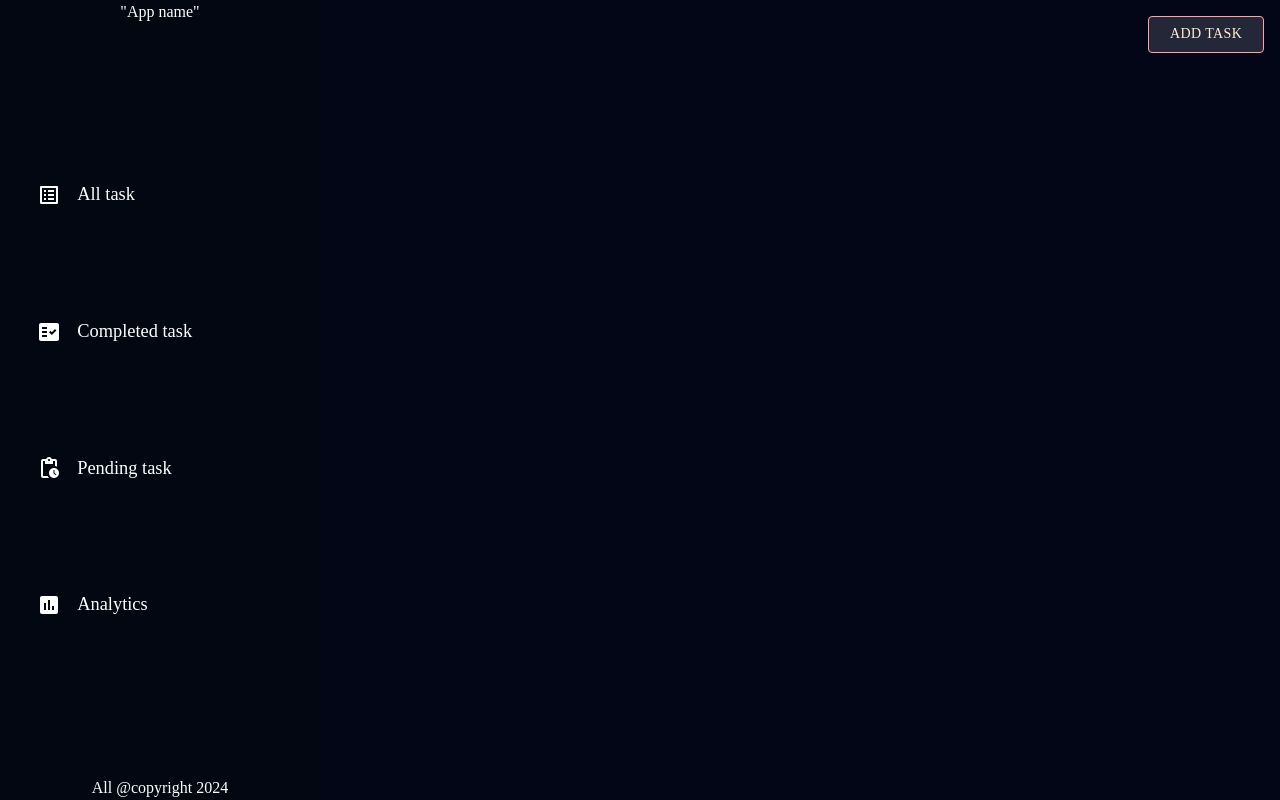
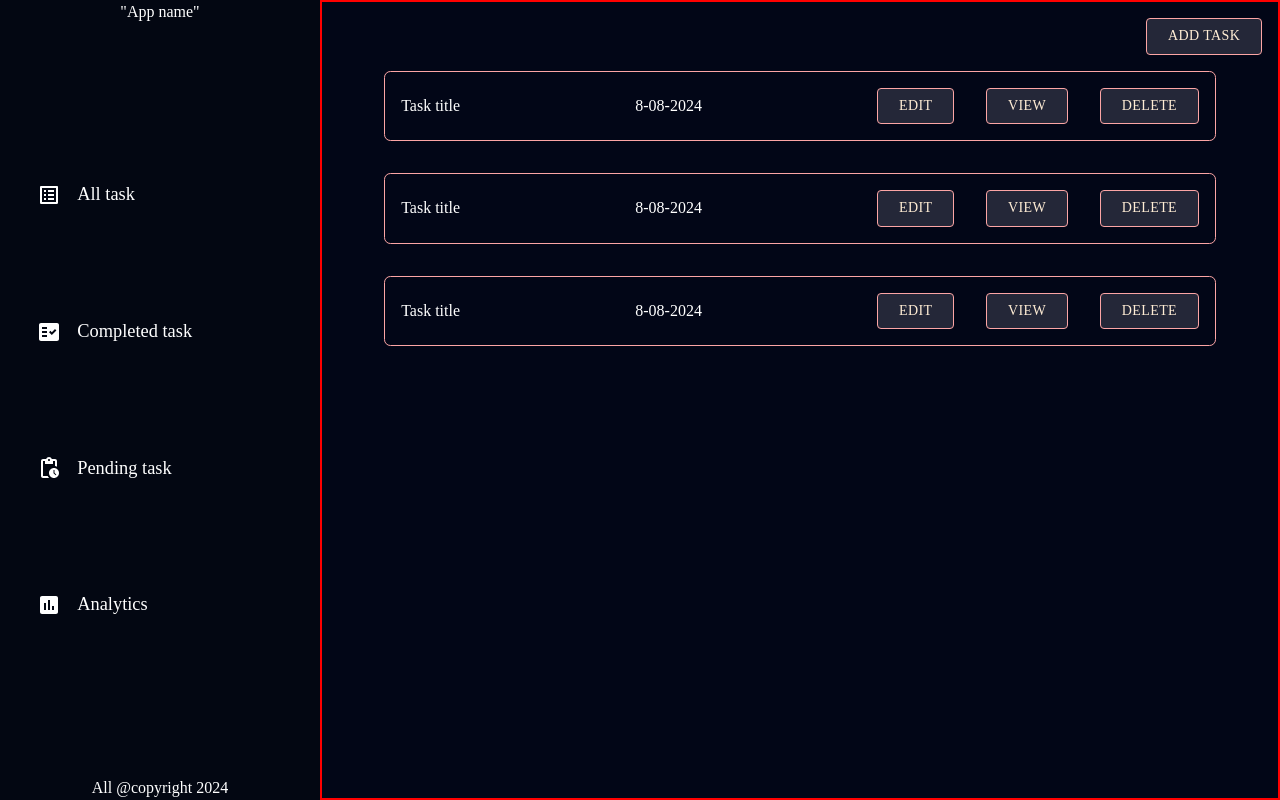
Before and after one commit to sudiptaMukherjee2001/TaskMaster, a Next.js app: page / in a window 1280 px wide. Built offline with nearby package versions, Linux system fonts and the light colour scheme.

Commit message:
created custom task container ,  created task summary comp

```diff
--- /dev/null
+++ b/src/app/components/TaskContainer.jsx
@@ -0,0 +1,12 @@
+'use client'
+import React from 'react'
+/* styled component */
+import { TaskCon } from '../style/TaskContainer.style'
+
+const TaskContainer = ({ children, border, display }) => {
+    return (
+        <TaskCon border={border} display={display}>{children}</TaskCon>
+    )
+}
+
+export default TaskContainer
--- /dev/null
+++ b/src/app/components/TaskSummary.jsx
@@ -0,0 +1,30 @@
+'use client'
+import React from 'react'
+/* Stlyed component */
+import { TaskCardBox } from '../style/TaskSummary.style';
+import CustomBtn from './CustomBtn';
+/* Mui import */
+import { Box } from '@mui/material'
+
+
+const TaskSummary = () => {
+    return (
+        <TaskCardBox>
+            <Box>Task title</Box>
+            <Box>8-08-2024</Box>
+            <Box className="btnAction">
+                <Box>
+                    <CustomBtn variant="outlined" textColor="#ffedd5" bgColor="rgba(238, 242, 255, 0.14)">Edit</CustomBtn>
+                </Box>
+                <Box>
+                    <CustomBtn variant="outlined" textColor="#ffedd5" bgColor="rgba(238, 242, 255, 0.14)">View</CustomBtn>
+                </Box>
+                <Box>
+                    <CustomBtn variant="outlined" textColor="#ffedd5" bgColor="rgba(238, 242, 255, 0.14)">Delete</CustomBtn>
+                </Box>
+            </Box>
+        </TaskCardBox>
+    )
+}
+
+export default TaskSummary;
--- a/src/app/layout.js
+++ b/src/app/layout.js
@@ -20,7 +20,7 @@ export default function RootLayout({ children }) {
 
             <Navbar />
           </Grid>
-          <Grid item lg={9}>
+          <Grid item md={9} lg={9} border={"2px solid red"}>
             {children}
           </Grid>
 
--- a/src/app/pages/AllTask.js
+++ b/src/app/pages/AllTask.js
@@ -1,14 +1,24 @@
 import React from 'react'
 /* Component import */
 import TopRightBtn from '../components/TopRightBtn'
+import TaskSummary from '../components/TaskSummary'
 /* mui import */
 import { Grid } from '@mui/material'
+import TaskContainer from '../components/TaskContainer'
 
 const AllTask = () => {
     return (
         <>
 
             <TopRightBtn openPopForAddTask={"Add task"} />
+            {/* task info component */}
+            <TaskContainer border="true" display="true">
+                <TaskSummary />
+                <TaskSummary />
+                <TaskSummary />
+            </TaskContainer>
+
+
 
         </>
     )
--- /dev/null
+++ b/src/app/style/TaskContainer.style.js
@@ -0,0 +1,11 @@
+import { Box, styled } from "@mui/material";
+
+
+export const TaskCon = styled(Box)(({ border, display }) => ({
+    // border: border ? '1px solid #ccc' : 'none',
+    display: display ? "flex" : "",
+    flexDirection: "column",
+    alignItems: "center",
+    rowGap: "2rem"
+
+}))
--- /dev/null
+++ b/src/app/style/TaskSummary.style.js
@@ -0,0 +1,20 @@
+import { Box, styled } from "@mui/material";
+
+
+export const TaskCardBox = styled(Box)(() => ({
+    border: "1.2px solid #fca5a5",
+    display: " flex",
+    alignItems: "center",
+    justifyContent: "space-between",
+    padding: "1rem",
+    width: "87%",
+    borderRadius: "0.4rem",
+    "& .btnAction": {
+        display: " flex",
+        alignItems: "center",
+        justifyContent: "space-evenly",
+        // border: "2px solid orange",
+        columnGap: "2rem"
+
+    }
+}))
```
